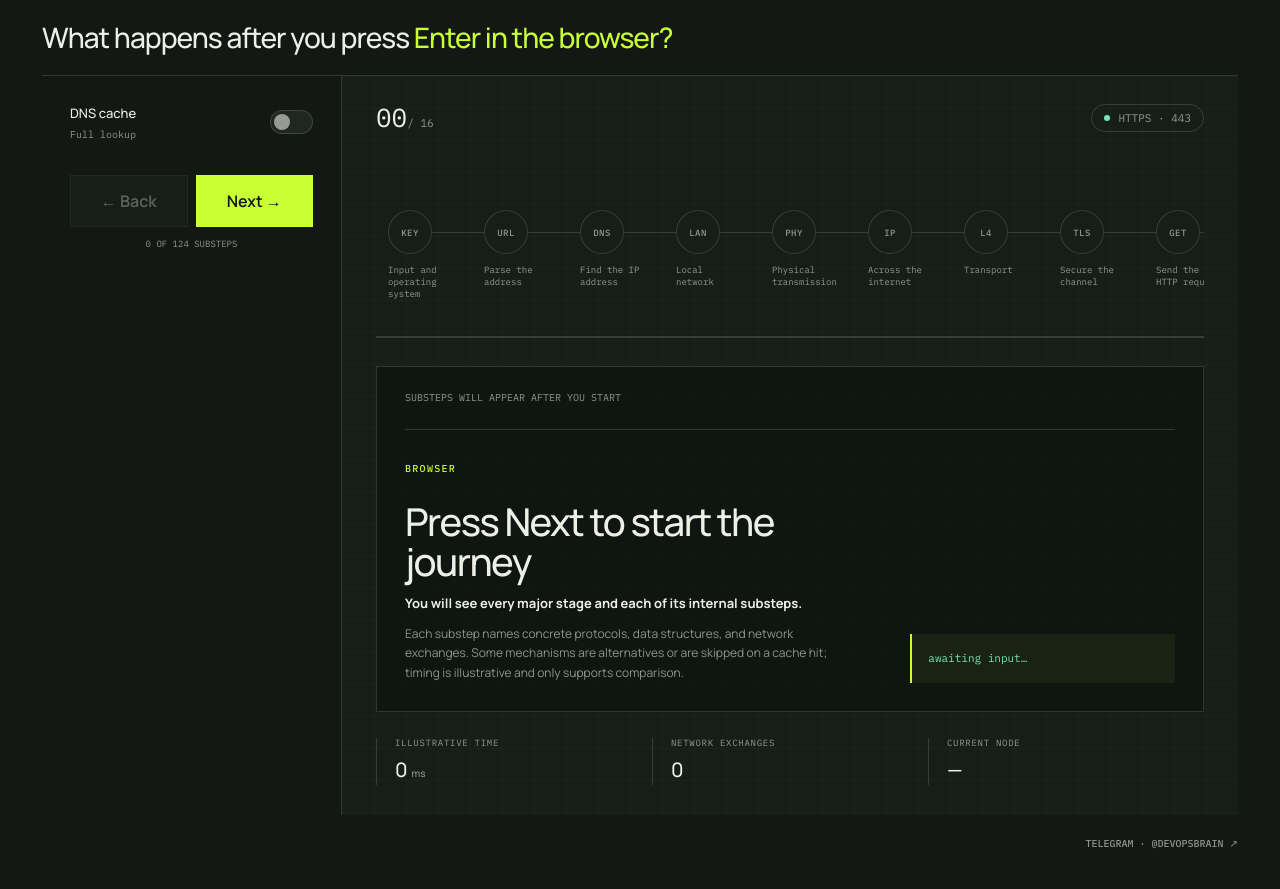
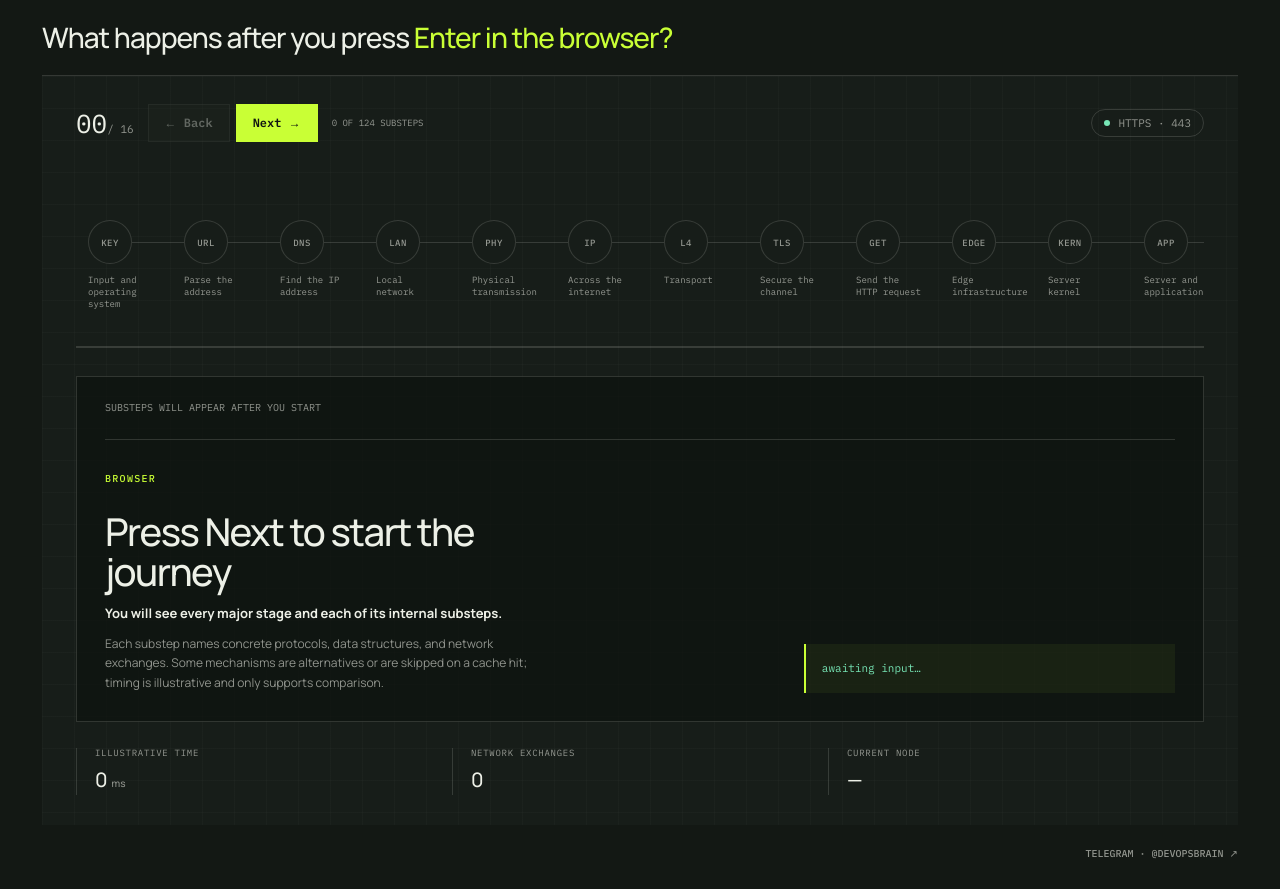
Before and after one commit to itcaat/after-enter, a Next.js app: page / in a window 1280 px wide. Built offline with nearby package versions, Linux system fonts and the light colour scheme; no server answers.

Commit message:
Move navigation into stage header

```diff
--- a/app/globals.css
+++ b/app/globals.css
@@ -37,25 +37,18 @@ a { color: inherit; }
 .brand em { color: var(--acid); font-style: normal; }
 
 .vue-mount { min-height: 650px; }
-.simulator { display: grid; grid-template-columns: 300px minmax(0, 1fr); min-height: 650px; background: var(--panel); color: var(--paper); overflow: hidden; }
-.control-panel { display: flex; flex-direction: column; min-width: 0; padding: 28px; border-right: 1px solid var(--line); background: #131814; }
-.control-row { display: flex; align-items: center; justify-content: space-between; gap: 16px; }
-.control-row strong { display: block; margin-bottom: 5px; font-size: 13px; font-weight: 500; }
-.control-row small { display: block; color: var(--muted); font: 400 10px/1.2 var(--font-plex-mono), monospace; }
-.switch { width: 43px; height: 24px; padding: 3px; border: 1px solid var(--line); border-radius: 99px; background: var(--panel-soft); cursor: pointer; transition: .2s ease; }
-.switch span { display: block; width: 16px; height: 16px; border-radius: 50%; background: var(--muted); transition: .2s ease; }
-.switch.is-on { border-color: var(--acid); background: rgba(201,255,53,.12); }
-.switch.is-on span { transform: translateX(19px); background: var(--acid); }
-.switch:disabled { cursor: not-allowed; opacity: .55; }
-.manual-controls { display: grid; grid-template-columns: 1fr 1fr; gap: 8px; margin-top: 34px; }
-.manual-button { min-height: 52px; border: 1px solid var(--line); background: var(--panel-soft); color: var(--paper); font-weight: 600; cursor: pointer; transition: transform .2s ease, border-color .2s ease; }
+.simulator { display: block; min-height: 650px; background: var(--panel); color: var(--paper); overflow: hidden; }
+.manual-controls { display: flex; gap: 6px; }
+.manual-button { min-height: 38px; padding: 0 16px; border: 1px solid var(--line); background: var(--panel-soft); color: var(--paper); font-size: 12px; font-weight: 600; white-space: nowrap; cursor: pointer; transition: transform .2s ease, border-color .2s ease; }
 .manual-button:hover:not(:disabled) { transform: translateY(-2px); border-color: var(--muted); }
 .manual-button.is-primary { border-color: var(--acid); background: var(--acid); color: var(--ink); }
 .manual-button:disabled { cursor: not-allowed; opacity: .35; }
-.estimate { margin: 11px 0 0; color: var(--muted); text-align: center; font: 400 9px/1.3 var(--font-plex-mono), monospace; text-transform: uppercase; }
+.estimate { margin: 0; color: var(--muted); font: 400 9px/1.3 var(--font-plex-mono), monospace; text-transform: uppercase; }
 
 .simulation-stage { display: flex; flex-direction: column; min-width: 0; padding: 28px 34px 30px; background-image: linear-gradient(rgba(237,240,231,.025) 1px, transparent 1px), linear-gradient(90deg, rgba(237,240,231,.025) 1px, transparent 1px); background-size: 32px 32px; }
-.stage-topline { display: flex; justify-content: space-between; color: var(--muted); font: 400 11px/1 var(--font-plex-mono), monospace; }
+.stage-topline { display: flex; align-items: center; justify-content: space-between; gap: 20px; color: var(--muted); font: 400 11px/1 var(--font-plex-mono), monospace; }
+.stage-navigation { display: flex; align-items: center; gap: 14px; min-width: 0; }
+.stage-counter { display: flex; align-items: baseline; white-space: nowrap; }
 .stage-index { color: var(--paper); font-size: 26px; }
 .protocol-chip { display: flex; align-items: center; gap: 8px; height: 28px; padding: 0 12px; border: 1px solid var(--line); border-radius: 99px; }
 .chip-dot { width: 6px; height: 6px; border-radius: 50%; background: #d4836b; }
@@ -114,8 +107,6 @@ a { color: inherit; }
 @media (prefers-reduced-motion: reduce) { *, *::before, *::after { scroll-behavior: auto !important; animation-duration: .01ms !important; transition-duration: .01ms !important; } }
 
 @media (max-width: 1000px) {
-  .simulator { grid-template-columns: 250px minmax(0, 1fr); }
-  .control-panel { padding: 24px; }
   .simulation-stage { padding-inline: 24px; }
   .flow { margin-top: 48px; }
   .flow-step { min-width: 0; scroll-snap-align: center; }
@@ -129,9 +120,9 @@ a { color: inherit; }
   .page-shell { padding-inline: 18px; }
   .site-header { min-height: 64px; }
   .brand { font-size: clamp(17px, 5vw, 24px); }
-  .simulator { display: block; }
-  .control-panel { border-right: 0; border-bottom: 1px solid var(--line); }
   .simulation-stage { min-height: 650px; }
+  .stage-navigation { flex-wrap: wrap; gap: 8px; }
+  .stage-navigation .estimate { flex-basis: 100%; }
   .event-content { grid-template-columns: 1fr; }
   .event-actor { margin-bottom: 20px; }
   .signal-line { margin-top: 4px; }
@@ -141,6 +132,8 @@ a { color: inherit; }
 
 @media (max-width: 460px) {
   .simulation-stage { padding: 22px 16px 26px; }
+  .stage-topline { align-items: flex-start; gap: 10px; }
+  .manual-button { min-height: 34px; padding-inline: 10px; font-size: 11px; }
   .flow { margin-top: 34px; }
   .event-console { padding: 22px 18px; }
   .metric-row { gap: 12px; }
--- a/app/network-simulator.tsx
+++ b/app/network-simulator.tsx
@@ -235,11 +235,6 @@ const russianStages: Stage[] = [
       { label: "Метрики и телеметрия", detail: "Performance API и серверные traces фиксируют задержки, ошибки и зависимые операции.", signal: "timings + trace context → telemetry", ms: 3, exchanges: 0 },
     ],
   },
-];
-
-const russianCachedDnsSubsteps: Substep[] = [
-  { label: "Попадание в кеш", detail: "Браузер сразу находит сохранённую DNS-запись и не обращается во внешнюю сеть.", signal: "browser DNS cache → 93.184.216.34", ms: 8, exchanges: 0 },
-  { label: "Happy Eyeballs", detail: "Даже для кешированных адресов клиент выбирает наиболее быстрое соединение IPv6 или IPv4.", signal: "cached AAAA ∥ A → fastest path", ms: 10, exchanges: 0 },
 ];
 
 const russianSubstepPurpose: Record<string, string> = {
@@ -580,11 +575,6 @@ const englishStages: Stage[] = [
       { label: "Metrics and telemetry", detail: "Performance entries, traces, and logs record what happened for diagnostics.", signal: "timings → RUM / traces", ms: 4, exchanges: 0 },
     ],
   },
-];
-
-const englishCachedDnsSubsteps: Substep[] = [
-  { label: "Cache hit", detail: "The browser immediately finds the saved DNS record and avoids an external network request.", signal: "browser DNS cache → 93.184.216.34", ms: 8, exchanges: 0 },
-  { label: "Happy Eyeballs", detail: "Even with cached addresses, the client selects the fastest usable IPv6 or IPv4 connection.", signal: "cached AAAA ∥ A → fastest path", ms: 10, exchanges: 0 },
 ];
 
 const englishSubstepPurpose: Record<string, string> = {
@@ -978,7 +968,7 @@ const englishTechnicalDetails: Record<string, string> = {
 const uiCopy: Record<Locale, Record<string, string>> = {
   ru: {
     simulatorLabel: "Симулятор загрузки веб-страницы",
-    dnsCache: "DNS-кеш", ipKnown: "IP уже известен", fullLookup: "Полный поиск", back: "← Назад",
+    back: "← Назад",
     restart: "Сначала ↺", next: "Далее →", substepsOf: "из", substeps: "подшагов", loadingStages: "Этапы загрузки", goStage: "Перейти к этапу",
     stageSubsteps: "Подшаги этапа", goSubstep: "Перейти к подшагу", defaultPurpose: "Обеспечивает следующий этап",
     substepsPlaceholder: "Подшаги появятся после запуска", ready: "Готово", browser: "Браузер", pageReady: "Страница готова к работе",
@@ -990,7 +980,7 @@ const uiCopy: Record<Locale, Record<string, string>> = {
   },
   en: {
     simulatorLabel: "Web page loading simulator",
-    dnsCache: "DNS cache", ipKnown: "IP already known", fullLookup: "Full lookup", back: "← Back",
+    back: "← Back",
     restart: "Start over ↺", next: "Next →", substepsOf: "of", substeps: "substeps", loadingStages: "Loading stages", goStage: "Go to stage",
     stageSubsteps: "Substeps for", goSubstep: "Go to substep", defaultPurpose: "Enables the next stage",
     substepsPlaceholder: "Substeps will appear after you start", ready: "Ready", browser: "Browser", pageReady: "The page is ready",
@@ -1008,10 +998,8 @@ const VueSimulator = defineComponent({
     const locale = detectBrowserLocale();
     const text = uiCopy[locale];
     const stages = locale === "ru" ? russianStages : englishStages;
-    const cachedDnsSubsteps = locale === "ru" ? russianCachedDnsSubsteps : englishCachedDnsSubsteps;
     const substepPurpose = locale === "ru" ? russianSubstepPurpose : englishSubstepPurpose;
     const technicalDetails = locale === "ru" ? russianTechnicalDetails : englishTechnicalDetails;
-    const cache = ref(false);
     const current = ref(-1);
     const done = ref(false);
     const flowRef = ref<HTMLElement | null>(null);
@@ -1019,7 +1007,7 @@ const VueSimulator = defineComponent({
 
     const secure = ref(true);
 
-    const stageSubsteps = (stage: Stage) => stage.key === "dns" && cache.value ? cachedDnsSubsteps : stage.substeps;
+    const stageSubsteps = (stage: Stage) => stage.substeps;
     const route = computed<RouteUnit[]>(() => stages.flatMap((stage, stageIndex) => {
       if (stage.key === "tls" && !secure.value) return [];
       return stageSubsteps(stage).map((substep, substepIndex) => ({ ...substep, stageIndex, substepIndex }));
@@ -1048,11 +1036,6 @@ const VueSimulator = defineComponent({
       centerActive(flowRef.value, ".flow-step.is-active");
       centerActive(substepTrackRef.value, ".substep-item.is-active");
     });
-
-    function reset() {
-      current.value = -1;
-      done.value = false;
-    }
 
     function nextStep() {
       if (done.value) current.value = -1;
@@ -1096,24 +1079,16 @@ const VueSimulator = defineComponent({
     };
 
     return () => h("section", { class: "simulator", "aria-label": text.simulatorLabel }, [
-      h("aside", { class: "control-panel" }, [
-        h("div", { class: "control-row" }, [
-          h("div", [h("strong", text.dnsCache), h("small", cache.value ? text.ipKnown : text.fullLookup)]),
-          h("button", {
-            type: "button", class: ["switch", cache.value && "is-on"], role: "switch", "aria-label": text.dnsCache, "aria-checked": cache.value,
-            onClick: () => { cache.value = !cache.value; reset(); },
-          }, h("span")),
-        ]),
-        h("div", { class: "manual-controls" }, [
-          h("button", { type: "button", class: "manual-button", disabled: current.value < 0, onClick: previousStep }, text.back),
-          h("button", { type: "button", class: "manual-button is-primary", onClick: nextStep }, done.value ? text.restart : text.next),
-        ]),
-        h("p", { class: "estimate" }, `${Math.min(current.value + 1, route.value.length)} ${text.substepsOf} ${route.value.length} ${text.substeps}`),
-      ]),
-
       h("div", { class: "simulation-stage" }, [
         h("div", { class: "stage-topline" }, [
-          h("div", [h("span", { class: "stage-index" }, activeStage.value ? String(activeStageIndex.value).padStart(2, "0") : "00"), h("span", `/ ${String(stages.length - 1).padStart(2, "0")}`)]),
+          h("div", { class: "stage-navigation" }, [
+            h("div", { class: "stage-counter" }, [h("span", { class: "stage-index" }, activeStage.value ? String(activeStageIndex.value).padStart(2, "0") : "00"), h("span", `/ ${String(stages.length - 1).padStart(2, "0")}`)]),
+            h("div", { class: "manual-controls" }, [
+              h("button", { type: "button", class: "manual-button", disabled: current.value < 0, onClick: previousStep }, text.back),
+              h("button", { type: "button", class: "manual-button is-primary", onClick: nextStep }, done.value ? text.restart : text.next),
+            ]),
+            h("p", { class: "estimate" }, `${Math.min(current.value + 1, route.value.length)} ${text.substepsOf} ${route.value.length} ${text.substeps}`),
+          ]),
           h("div", { class: "protocol-chip" }, [h("span", { class: secure.value ? "chip-dot secure" : "chip-dot" }), secure.value ? "HTTPS · 443" : "HTTP · 80"]),
         ]),
 
```
Also changed, not shown: 2 other files (tests, documents, lock files or other folders).
